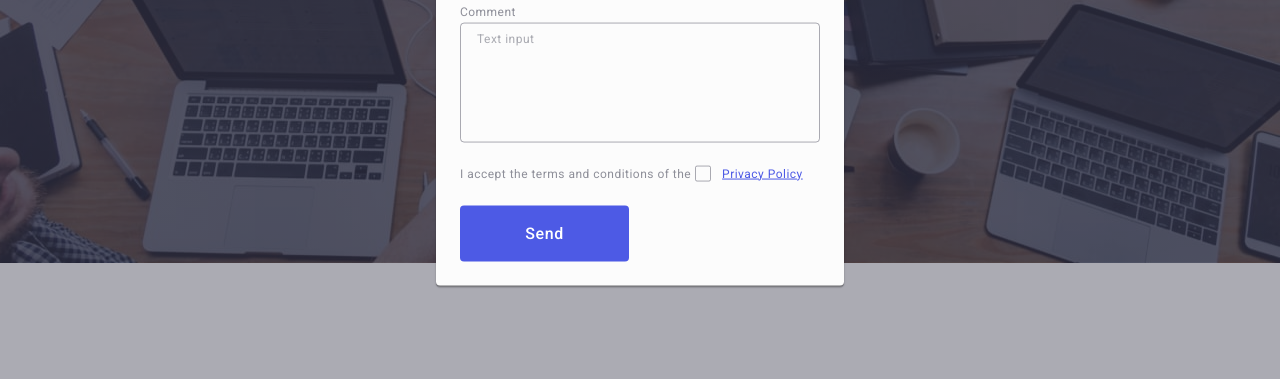
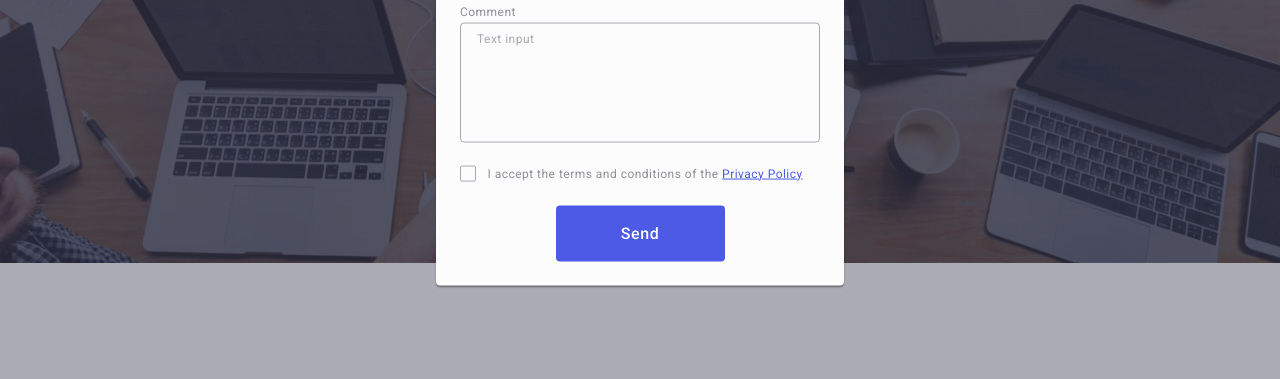
Before and after one commit to KaterynaYershova/goit-markup-hw-05, a plain HTML site: page index.html in a window 1280 px wide. Shown: the part 410-789 px from the top of the page. Drawn offline with nearby package versions, Linux system fonts and the light colour scheme.

Commit message:
add index file

```diff
--- a/css/styles.css
+++ b/css/styles.css
@@ -511,6 +511,10 @@ img {
   fill: #f4f4fd;
 }
 
+.footer-subscribe {
+  margin-left: auto;
+}
+
 .footer-subscribe-text {
   margin-bottom: 16px;
   font-weight: 500;
@@ -775,6 +779,7 @@ img {
   font-size: 16px;
   line-height: 1.5;
   letter-spacing: 0.04em;
+  margin: 0 auto;
   text-align: center;
   padding: 16px 32px;
   border: none;
--- a/index.html
+++ b/index.html
@@ -690,12 +690,12 @@
               required
             />
             <label class="send-form-checkbox-label" for="user-privacy"
-              >I accept the terms and conditions of the
-              <span class="send-form-own-checkbox">
+              ><span class="send-form-own-checkbox">
                 <svg class="send-form-own-checkbox-icon" width="10" height="8">
                   <use href="./images/icons.svg#icon-checkmark"></use>
                 </svg>
               </span>
+              I accept the terms and conditions of the
               <a href="" class="privacy-policy-link">Privacy Policy</a>
             </label>
           </div>
```
